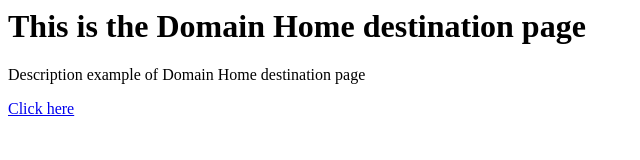
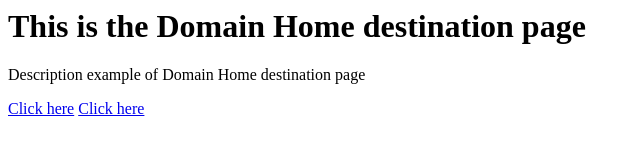
Before and after one commit to emigiusto/express-server-test, a website: page public/domainHome.html in a window 1280 px wide. Shown: the full height of the page, 0-640 px from the left. Drawn offline with Linux system fonts and the light colour scheme.

Commit message:
new links in Home

```diff
--- a/public/domainHome.html
+++ b/public/domainHome.html
@@ -3,6 +3,7 @@
     <body>
         <h1>This is the Domain Home destination page</h1>
         <p>Description example of Domain Home destination page</p>
-        <a href="./domainHome.html">Click here</a>
+        <a href="./movedpage.html">Click here</a>
+        <a href="./finalpage.html">Click here</a>
     </body>
 </html>
```
